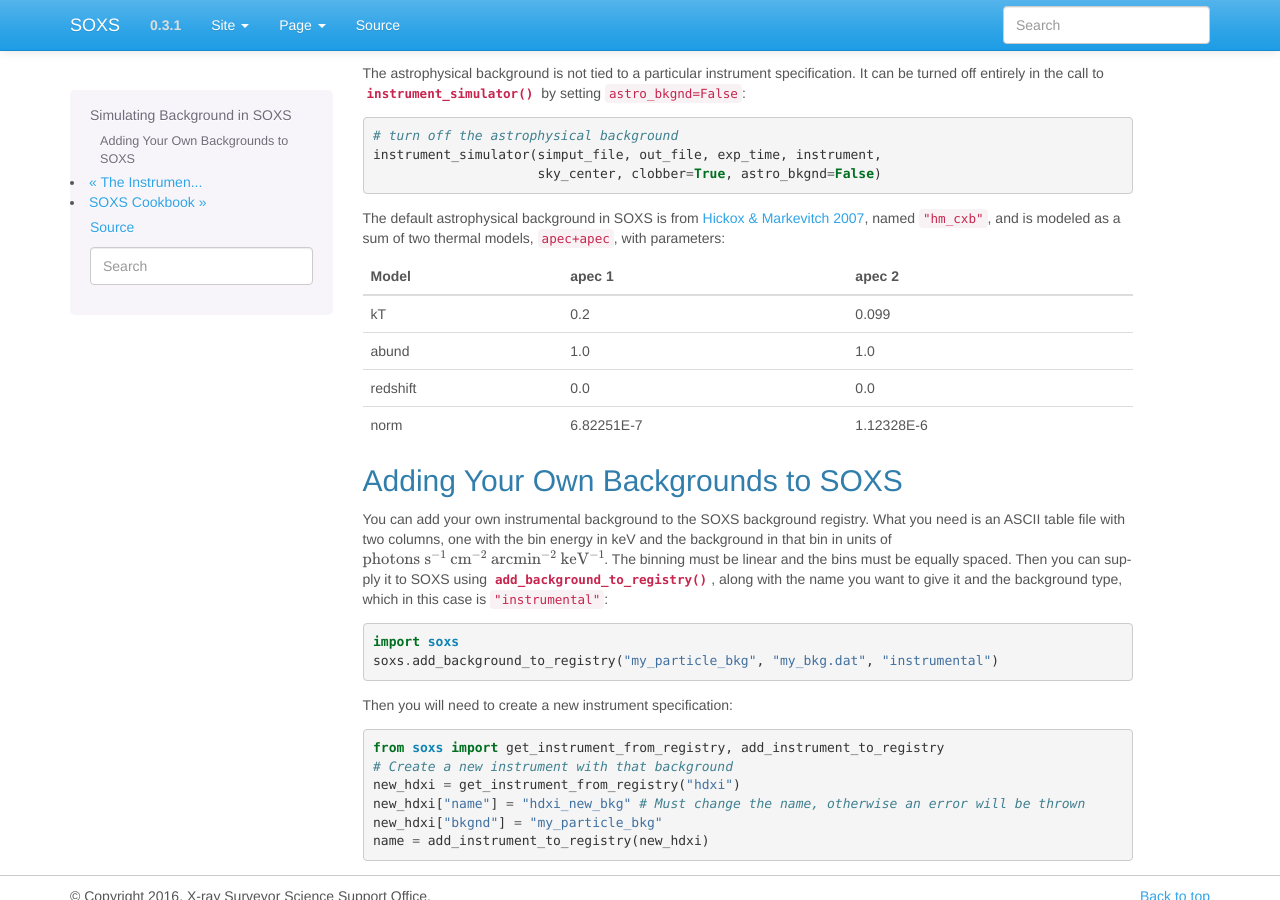
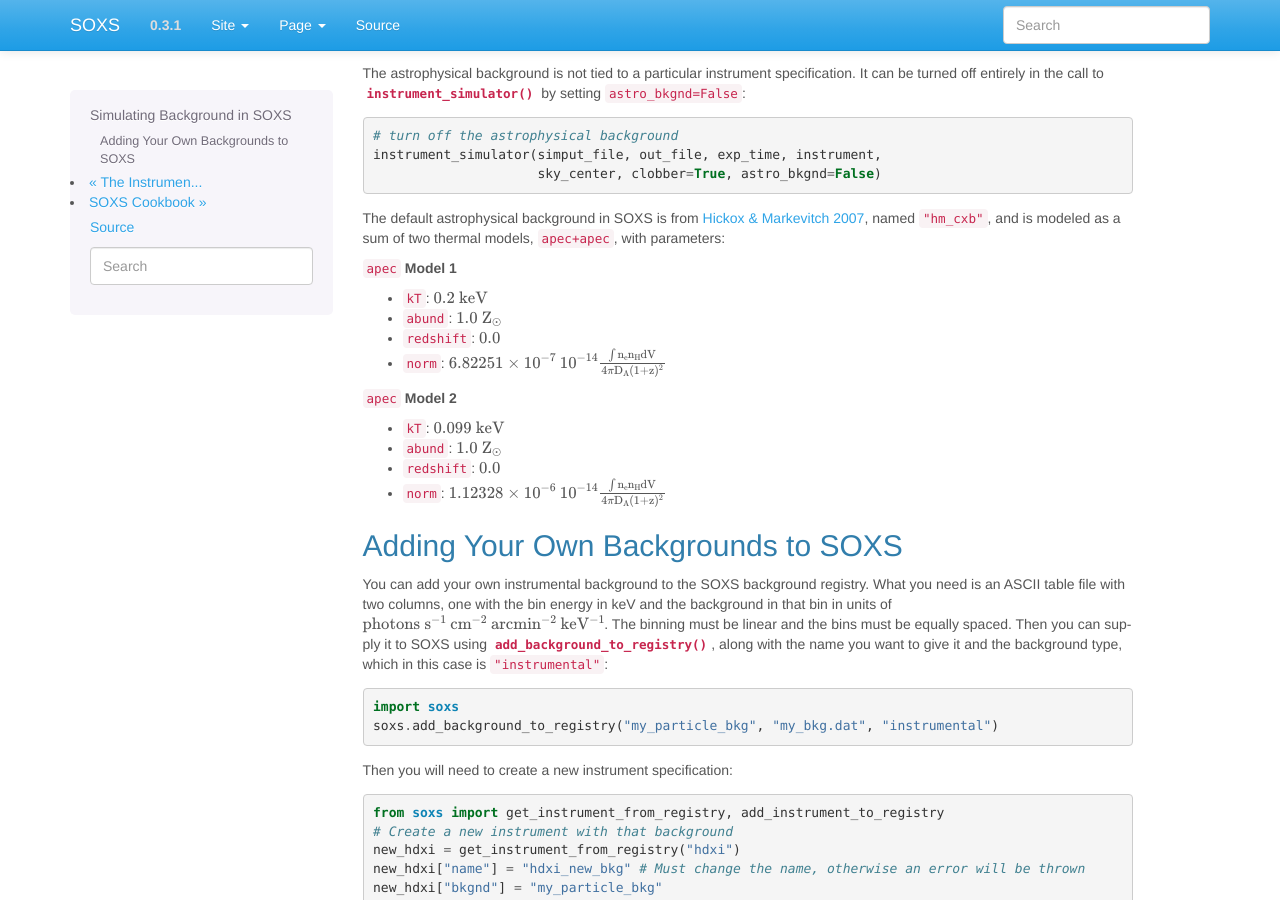
Before and after one commit to lynx-x-ray-observatory/soxs, a Sphinx documentation site: the page built from doc/source/python/background.rst, in a window 1280 px wide and 900 px high, scrolled down 751 px. Built offline with Sphinx 7.4.7, drawn with Linux system fonts in a browser that asks for light colours.

Commit message:
Instead of the table just do this

```diff
--- a/doc/source/python/background.rst
+++ b/doc/source/python/background.rst
@@ -57,14 +57,19 @@ The default astrophysical background in SOXS is from
 `Hickox & Markevitch 2007 <http://adsabs.harvard.edu/abs/2007ApJ...661L.117H>`_, named ``"hm_cxb"``, and
 is modeled as a sum of two thermal models, ``apec+apec``, with parameters:
 
-=========  ==========  ==========
-Model      apec 1      apec 2
-=========  ==========  ==========
-kT         0.2         0.099
-abund      1.0         1.0
-redshift   0.0         0.0
-norm       6.82251E-7  1.12328E-6
-=========  ==========  ==========
+``apec`` **Model 1**
+
+* ``kT``: :math:`\rm{0.2~keV}`
+* ``abund``: :math:`\rm{1.0~Z_\odot}`
+* ``redshift``: :math:`0.0`
+* ``norm``: :math:`\rm{6.82251 \times 10^{-7}~10^{-14}\frac{\int{n_en_HdV}}{4{\pi}D_A(1+z)^2}}`
+
+``apec`` **Model 2**
+
+* ``kT``: :math:`\rm{0.099~keV}`
+* ``abund``: :math:`\rm{1.0~Z_\odot}`
+* ``redshift``: :math:`0.0`
+* ``norm``: :math:`\rm{1.12328 \times 10^{-6}~10^{-14}\frac{\int{n_en_HdV}}{4{\pi}D_A(1+z)^2}}`
 
 Adding Your Own Backgrounds to SOXS
 -----------------------------------
```
